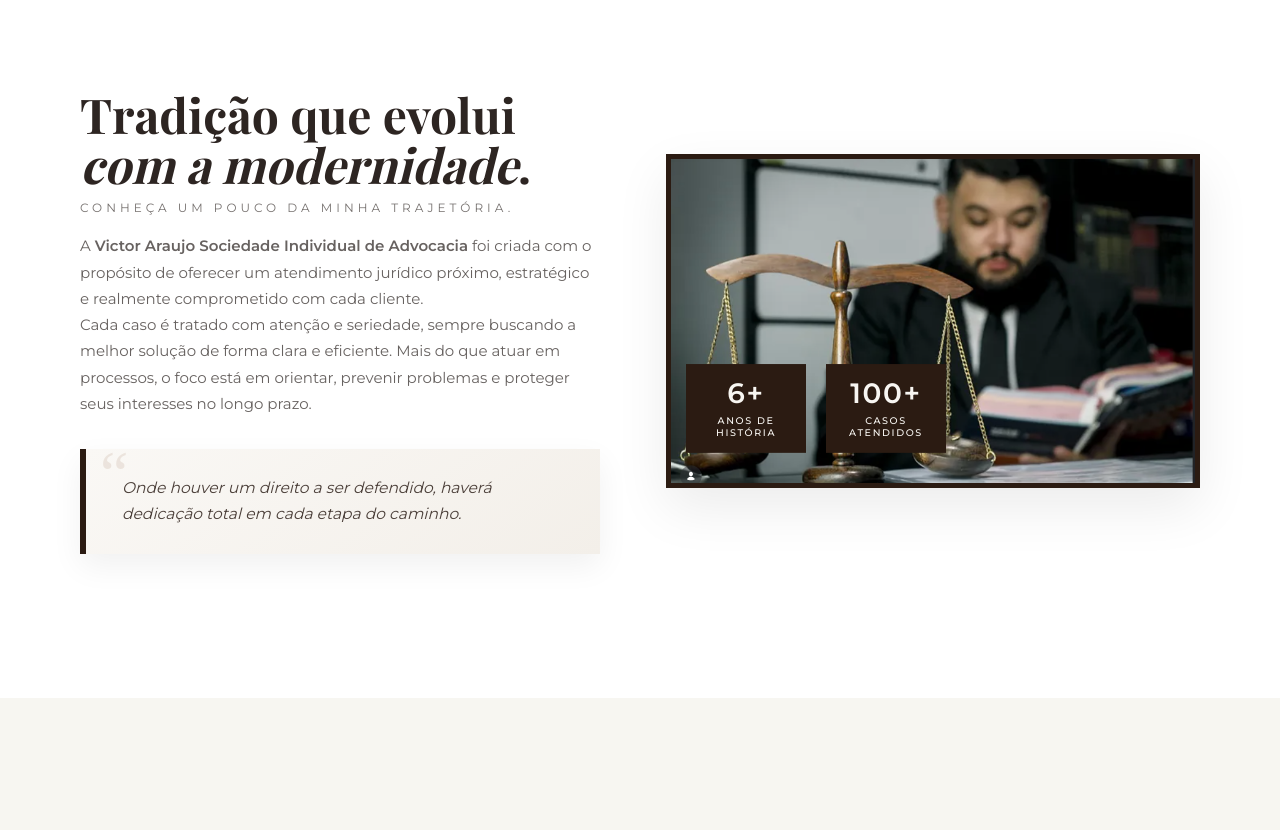
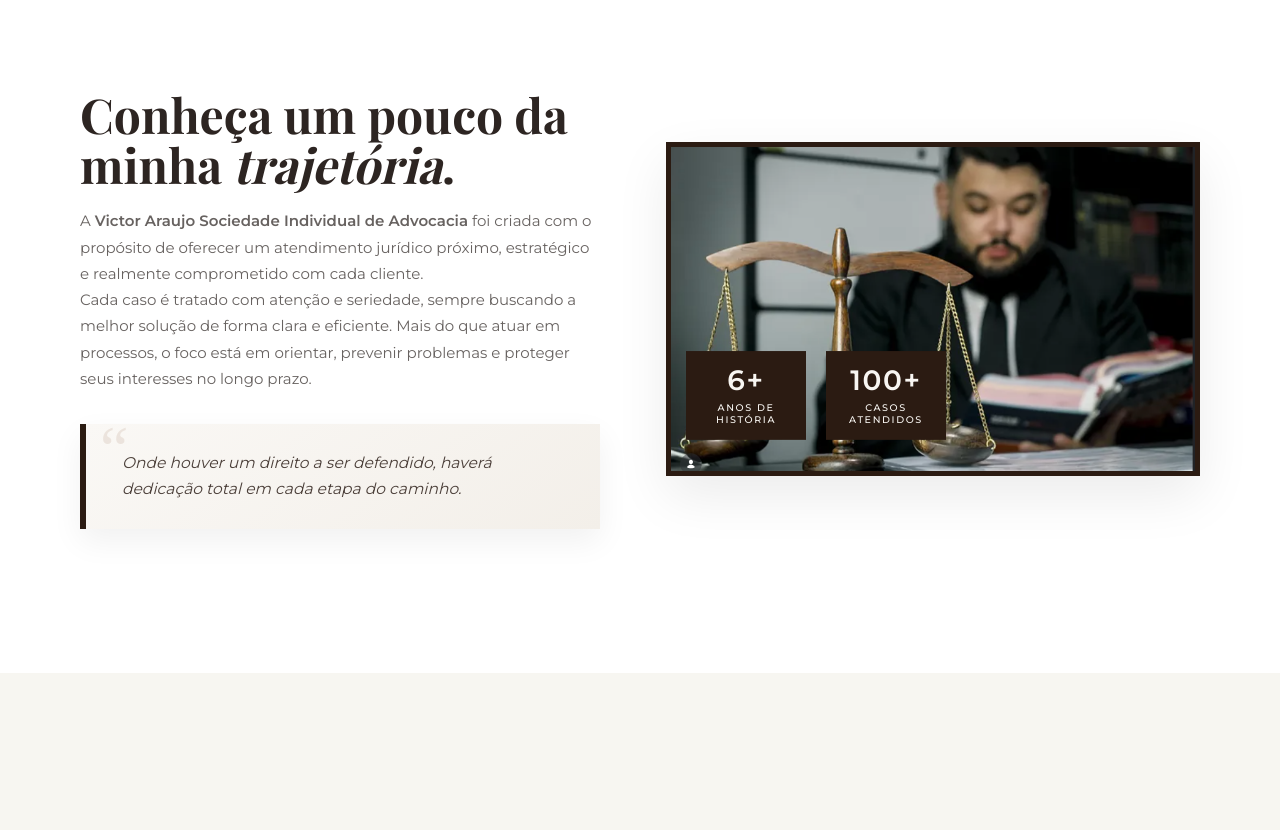
Before and after one commit to Apolus03/Victor-Araujo-Advogado, a React (Vite) app: page / in a window 1280 px wide. Shown: the part 1880-2710 px from the top of the page. Built offline with nearby package versions, Linux system fonts and the light colour scheme.

Commit message:
Atualizando o texto na seção 'Sobre'

```diff
--- a/src/App.tsx
+++ b/src/App.tsx
@@ -505,10 +505,8 @@ function IdentitySection() {
           className={`identityText reveal ${textShow ? 'show' : ''}`}
         >
           <h2 className="sectionTitle">
-            Tradição que evolui <em>com a modernidade</em>.
+            Conheça um pouco da minha <em>trajetória</em>.
           </h2>
-
-          <div className="kicker">Conheça um pouco da minha trajetória.</div>
 
           <p className="lead">
             A <b>Victor Araujo Sociedade Individual de Advocacia</b> foi criada
```
